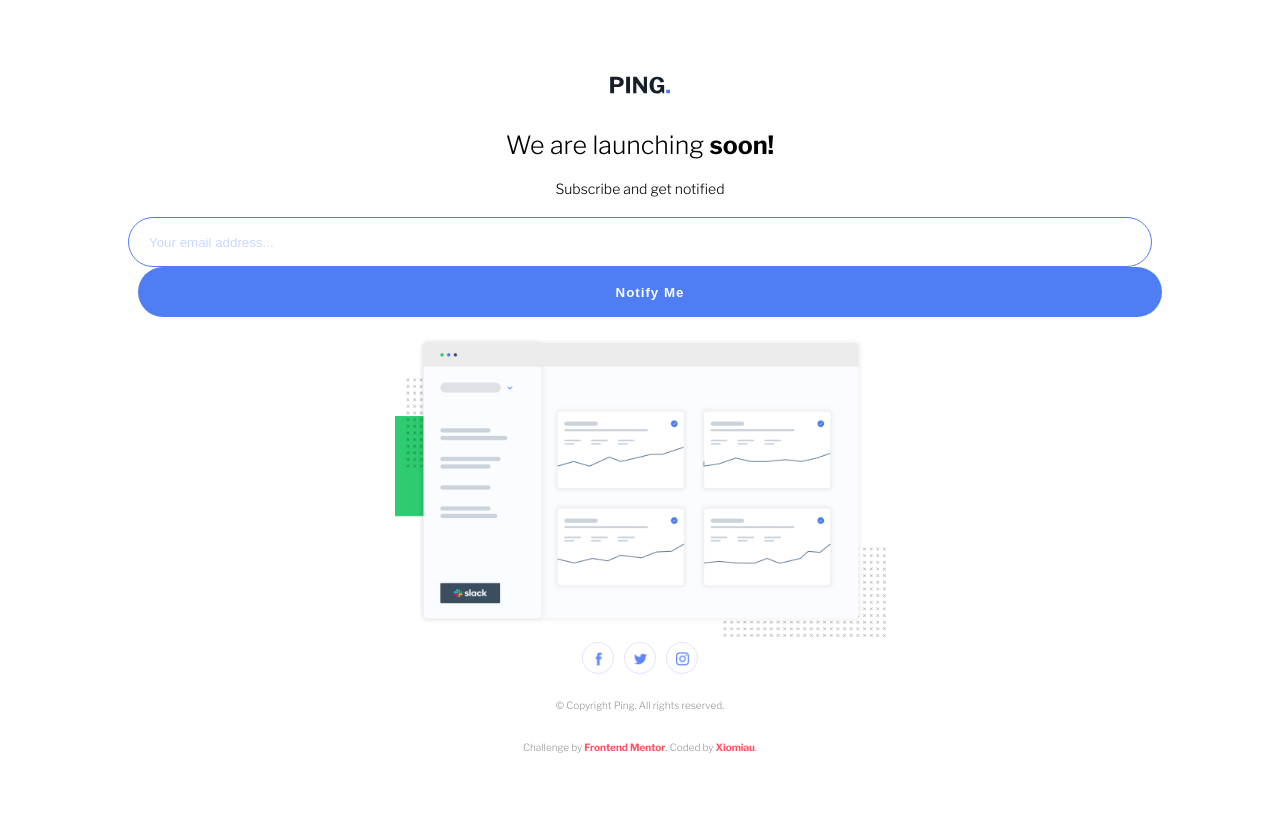
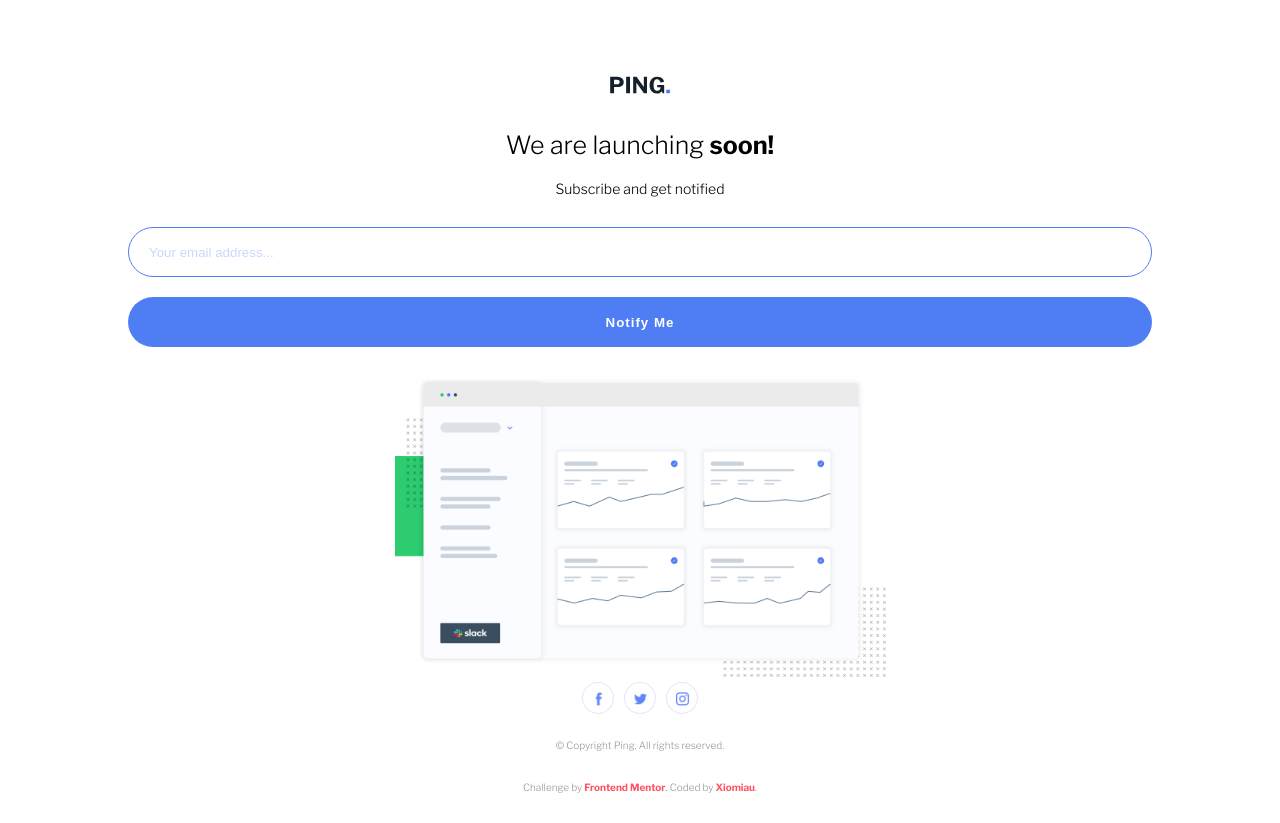
Before and after one commit to Xiomiau/Ping-single-column-coming-soon-page, a plain HTML site: page index.html in a window 1280 px wide. Before the commit the page ends 800 px from the top, so only its background shows below. Drawn offline with nearby package versions, Linux system fonts and the light colour scheme.

Commit message:
parece que todo bien x2

```diff
--- a/mobile.css
+++ b/mobile.css
@@ -59,7 +59,7 @@ input {
     height: 50px;
     padding: 20px;
     border-radius: 30px;
-    margin: 10px au;
+    margin: 10px auto;
     border: 1px solid var(--Blue);
     outline: none;
 }
@@ -74,7 +74,7 @@ button {
     height: 50px;
     border-radius: 30px;
     background-color: var(--Blue);
-    margin: 0 10px;
+    margin: 10px auto;
     border: none;
     color: white;
     font-weight: bold;
```
